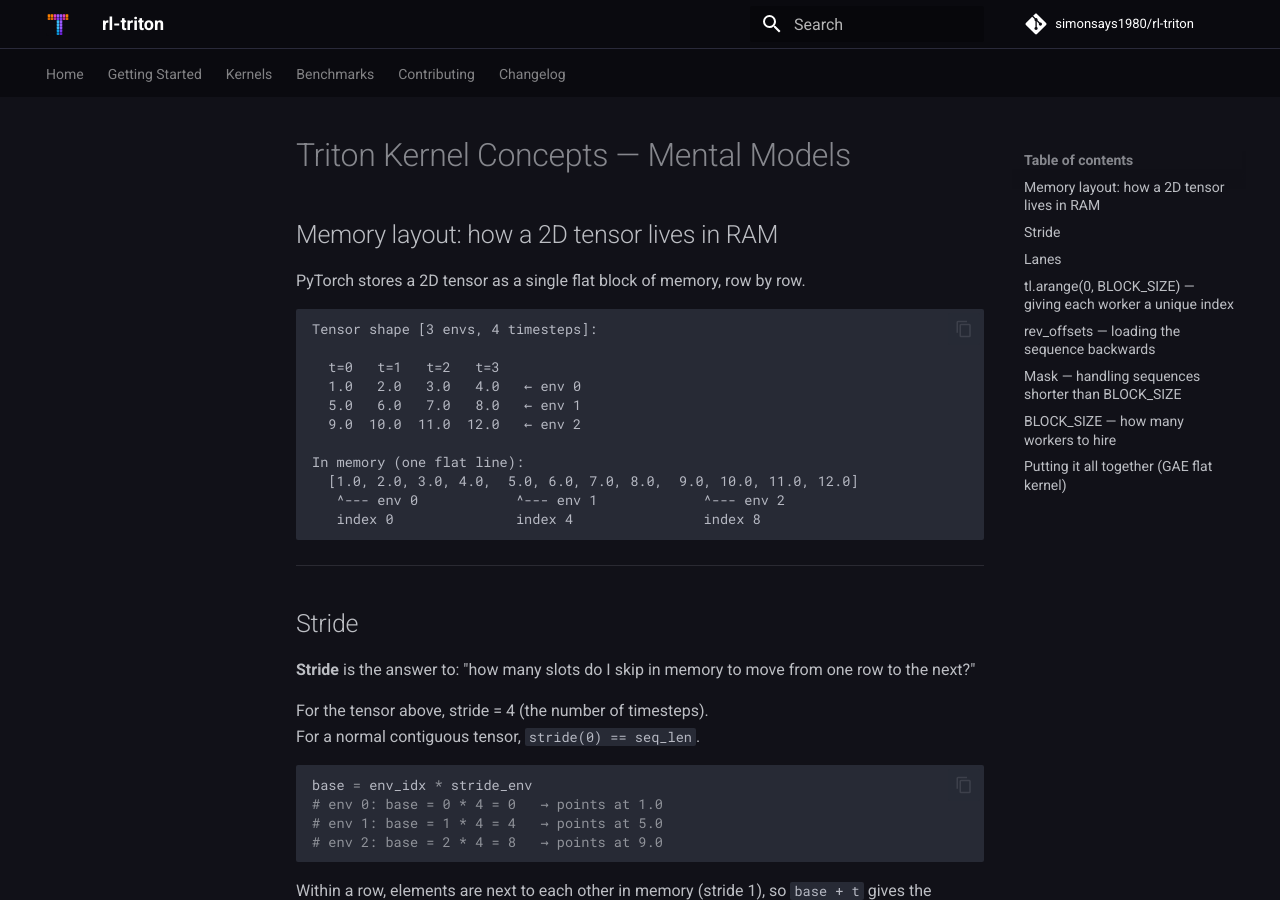
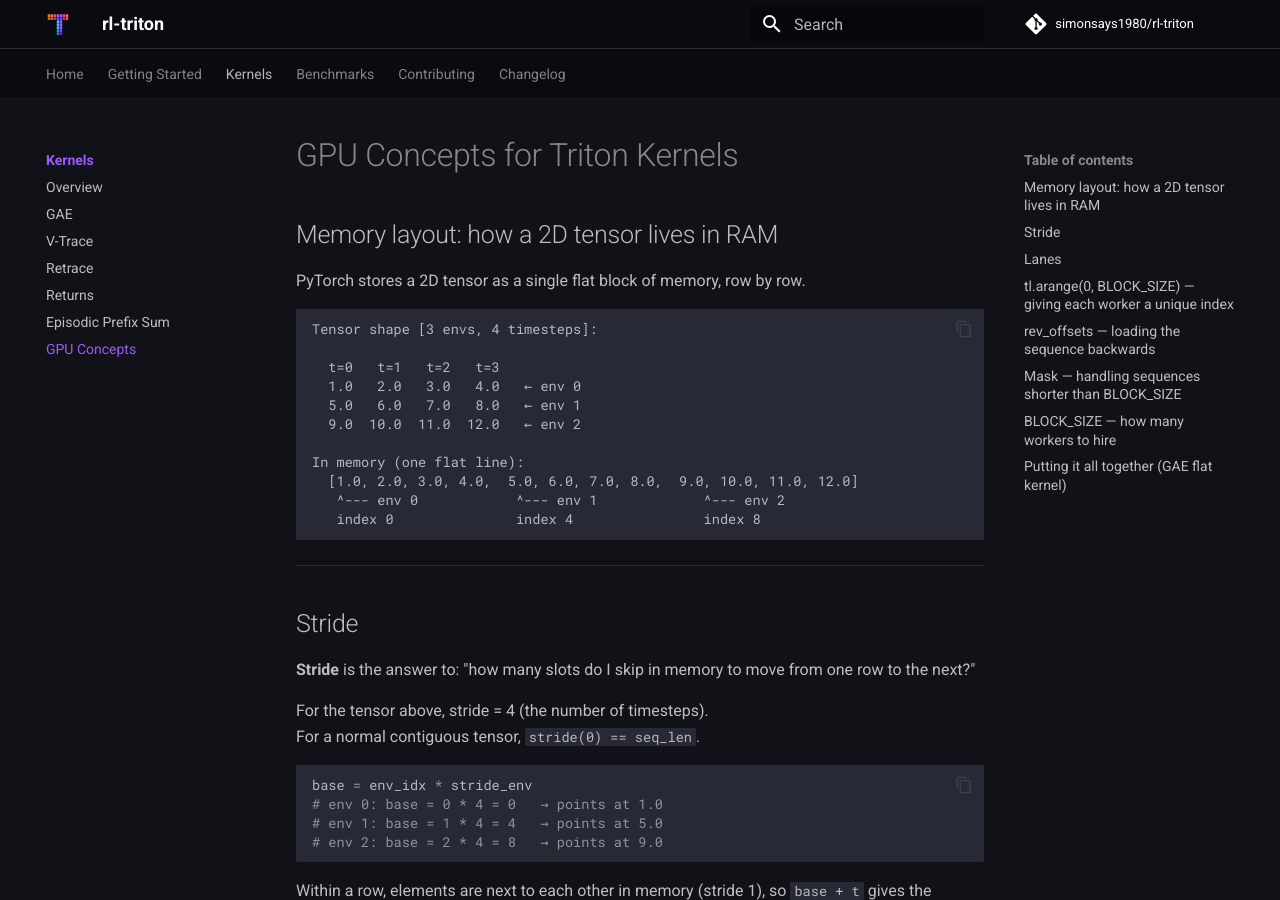
Before and after one commit to simonsays1980/rl-triton, an MkDocs documentation site: the page built from docs/kernels/gpu-concepts.md, in a window 1280 px wide and 900 px high. Built offline with MkDocs 1.6.1 and Material for MkDocs 9.7.7, drawn with Linux system fonts in a browser that asks for light colours; comment, search, counter and statistics services are not loaded.

Commit message:
Added a further documentation for basic GPU concepts that are used in the triton kernels of this packagae and referred to it.
Signed-off-by: simonsays1980 <simon.zehnder@gmail.com>

```diff
--- a/docs/kernels/memorize.md
+++ b/docs/kernels/gpu-concepts.md
@@ -1,4 +1,4 @@
-# Triton Kernel Concepts — Mental Models
+# GPU Concepts for Triton Kernels
 
 ## Memory layout: how a 2D tensor lives in RAM
 
--- a/mkdocs.yml
+++ b/mkdocs.yml
@@ -46,6 +46,7 @@ nav:
     - Retrace: kernels/retrace.md
     - Returns: kernels/returns.md
     - Episodic Prefix Sum: kernels/prefix_sum.md
+    - GPU Concepts: kernels/gpu-concepts.md
   - Benchmarks: benchmarks.md
   - Contributing: contributing.md
   - Changelog: changelog.md
```
Also changed, not shown: docs/kernels/gae.md (+1 -1 lines).
